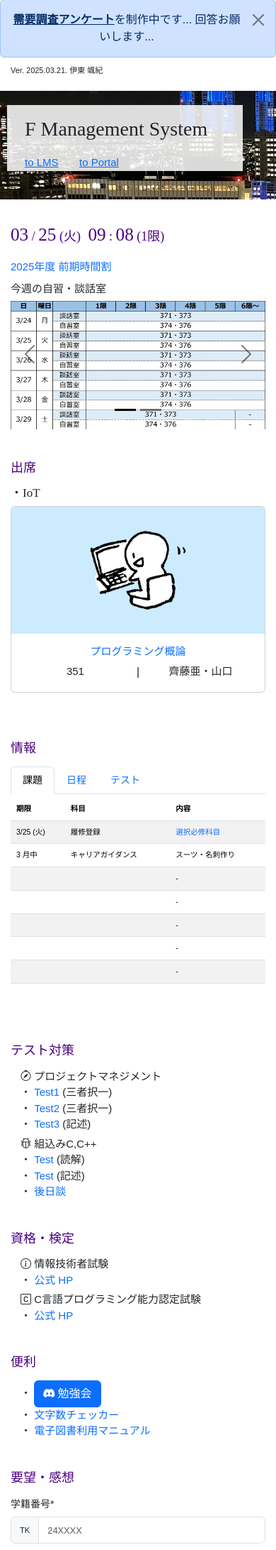
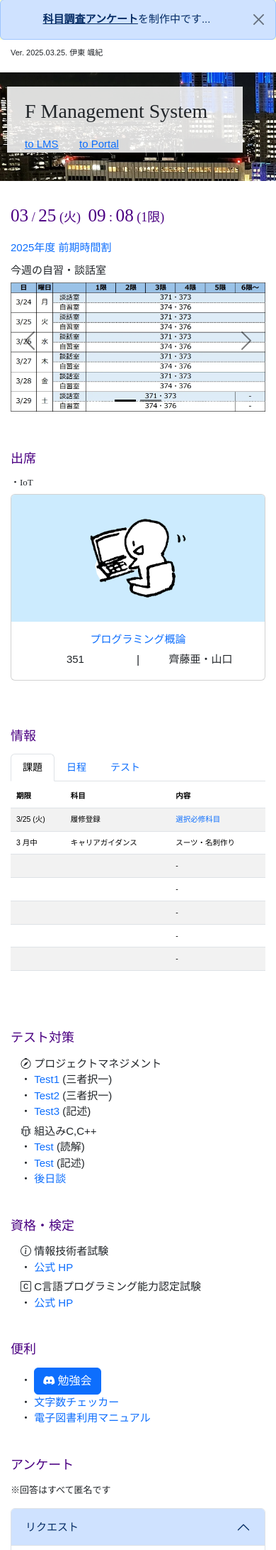
Before and after one commit to Phi110/f-management-system, a PHP site: page / in a window 390 px wide. Shown: the part 56-2240 px from the top of the page at 71% size. Run offline with PHP 8.4, Linux system fonts and the light colour scheme; some libraries are stand-ins or nearby versions; some web fonts are replaced.

Commit message:
Add files via upload

```diff
--- a/css/fms.css
+++ b/css/fms.css
@@ -105,15 +105,21 @@ table {
     font-size: 115%;
 }
 .custom-container {
-    padding: 0 7%;
+    padding: 0 8%;
 }
 .custom-container2 {
     padding-left: 2%;
     padding-right: 2%;
 }
 .starter-template {
-    padding: 25px 118px;
+    padding: 25px 100px;
     background-color: white;
+}
+.date {
+    padding: 1% 7%;
+}
+.curriculum {
+    padding: 2% 8%;
 }
 .background {
     position: relative;
@@ -156,8 +162,9 @@ table {
 }
 .carousel {
     width: 100%;
-    height: 420px;
+    height: 370px;
     overflow: hidden;
+    padding: 0 13%;
 }
 .program {
     border: 1px solid black;
@@ -377,7 +417,7 @@ table {
         font-size: 18px;
     }
     h3 {
-        font-size: 17px;
+        font-size: 13px;
     }
     h4 {
         font-size: 15px;
@@ -434,6 +474,17 @@ table {
     .title {
         padding: 0 0;
     }
+    .date {
+        padding: 1% 0;
+    }
+    .curriculum {
+        padding: 2% 0;
+    }
+    .carousel {
+        width: 100%;
+        height: 225px;
+        padding: 0 0;
+    }
     .picture {
         width: 100%;
         max-width: 100px;
@@ -448,6 +499,9 @@ table {
     .ver {
         font-size: 11px;
     }
+    .accordion-button {
+        font-size: 15px;
+    }
     .enter-form {
         padding-bottom: 0px;
     }
@@ -458,12 +512,8 @@ table {
         padding-left: 14px;
     }
     .btn-xs {
-        font-size: .7rem;
+        font-size: 13px;
         padding: 0.2rem 0.4rem;
     }
-    .carousel {
-        width: 100%;
-        height: 212px;
-        overflow: hidden;
-    }
+
 }
--- a/index.html
+++ b/index.html
@@ -44,7 +44,7 @@
                         <a class="nav-link" href="#useful">Useful</a>
                     </li>
                     <li class="nav-item">
-                        <a class="nav-link" href="#form">Form</a>
+                        <a class="nav-link" href="#enquete">Enquête</a>
                     </li>
                 </ul>
             </div>
@@ -52,8 +52,8 @@
     </nav>
 
     <!-- アラート -->
-    <div class="alert alert-primary alert-dismissible fade show text-center" role="alert">
-        <a href="#" class="alert-link">需要調査アンケート</a>を制作中です... 回答お願いします...
+    <div class="alert alert-primary alert-dismissible fade show text-center middle-text" role="alert">
+        <a href="#enquete" class="alert-link">科目調査アンケート</a>を制作中です...
         <button type="button" class="btn-close" data-bs-dismiss="alert" aria-label="Close"></button>
     </div>
 
@@ -63,7 +63,7 @@
         <div class="starter-template">
 
             <div class="ver">
-                Ver. 2025.03.21. 伊東 颯紀
+                Ver. 2025.03.25. 伊東 颯紀
             </div>
 
         </div>
@@ -82,21 +82,20 @@
 
         <div class="starter-template">
 
-
             <!-- 現在時 -->
-            <div class="custom-container top-space bottom-space">
+            <div class="date">
                 <span id="whattime"></span>
             </div>
 
             <!-- 2025時間割 -->
-            <div class="custom-container middle-text top-space bottom-space stretch">
+            <div class="curriculum middle-text stretch">
                 <a class="link-offset-2 link-underline link-underline-opacity-0" href="images/timetableH1.webp">
                     2025年度 前期時間割
                 </a>
             </div>
 
             <!-- カルーセル -->
-            <div id="carouselExampleDark" class="carousel carousel-dark slide custom-container top-space bottom-space" data-bs-ride="carousel">
+            <div id="carouselExampleDark" class="carousel carousel-dark slide top-space bottom-space" data-bs-ride="carousel">
                 <div class="carousel-indicators">
                     <button type="button" data-bs-target="#carouselExampleDark" data-bs-slide-to="0" class="active" aria-current="true" aria-label="Slide 1"></button>
                     <button type="button" data-bs-target="#carouselExampleDark" data-bs-slide-to="1" aria-label="Slide 2"></button>
@@ -460,10 +459,27 @@
 
             <br>
 
-            <!-- 要望・感想フォーム -->
-            <h2 id="form" class="bottom-space">要望・感想</h2>
+            <!-- アンケート -->
+            <h2 id="enquete" class="bottom-space">アンケート</h2>
+
+            <p>
+                ※回答はすべて匿名です
+            </p>
+
+            <!-- アコーディオン -->
+            <div class="accordion" id="accordion">
+
+                <!-- リクエスト -->
+                <div class="accordion-item">
+                    <h3 class="accordion-header">
+                        <button class="accordion-button" type="button" data-bs-toggle="collapse" data-bs-target="#request" aria-expanded="true" aria-controls="request">
+                            リクエスト
+                        </button>
+                    </h3>
+                    <div id="request" class="accordion-collapse collapse show">
+                        <div class="accordion-body">
                             <form id="surveyForm">
-                <div class="row g-3">
+                                <!-- <div class="row g-3">
                                     <div class="form-group col-sm-5">
                                         <div class="bottom-space">
                                             <label for="number">学籍番号*</label>
@@ -479,23 +495,42 @@
                                         </div>
                                         <input type="text" class="form-control" id="name" placeholder="山田 太郎" name="comment">
                                     </div>
+                                </div> -->
+
+                                <div class="form-group">
+                                    <label class="bottom-space" for="feedback">コメント</label>
+                                    <textarea class="form-control" placeholder="追加してほしい機能 等..." name="message" id="feedback" rows="8"></textarea>
                                 </div>
 
-                <div class="form-group top-space">
-                    <label class="bottom-space" for="feedback">コメント</label>
-                    <textarea class="form-control" placeholder="ここに入力..." name="message" id="feedback" rows="8"></textarea>
+                                <div class="top-space bottom-space">
+                                    <button type="submit" class="btn btn-outline-primary btn-sm btn-xs">送信</button>
+                                    <!-- <p class="right-side left-space">*任意</p> -->
+                                </div>
+                            </form>
+                        </div>
+                    </div>
                 </div>
 
-                <div class="top-space">
-                    <button type="submit" class="btn btn-outline-primary btn-sm btn-xs">送信</button>
-                    <p class="right-side left-space">*任意</p>
+                <!-- 科目調査 -->
+                <div class="accordion-item">
+                    <h3 class="accordion-header">
+                        <button class="accordion-button collapsed" type="button" data-bs-toggle="collapse" data-bs-target="#subject-survey" aria-expanded="false" aria-controls="subject-survey">
+                            科目調査
+                        </button>
+                    </h3>
+                    <div id="subject-survey" class="accordion-collapse collapse">
+                        <div class="accordion-body">
+                            現在作成中です...
                         </div>
-            </form>
+                    </div>
+                </div>
+
+            </div>
 
             <br>
 
             <!-- ログイン -->
-            <h2 id="login" class="enter-form">ログイン</h2>
+            <!-- <h2 id="login" class="enter-form">ログイン</h2>
             <form>
                 <div class="row">
                     <div class="form-group col-sm-6">
@@ -516,17 +551,16 @@
                         <button id="register" class="btn btn-outline-secondary btn-sm btn-xs">新規登録</button>
                     </div>
                 </div>
-            </form>
+            </form> -->
 
 
-            <img src="images/bar.webp" class="picture top-space">
+            <img src="images/bar.webp" class="picture top-space bottom-space">
         </div>
     </div>
 
     <!-- js -->
     <script src="js/fms.js" type="module"></script>
     <script src="js/form.js" type="module"></script>
-    <script src="js/login.js" type="module"></script>
 
     <script src="https://ajax.googleapis.com/ajax/libs/jquery/1.11.3/jquery.min.js"></script>
 	<script src="https://cdn.jsdelivr.net/npm/bootstrap@5.3.0-alpha3/dist/js/bootstrap.bundle.min.js"></script>
--- a/js/form.js
+++ b/js/form.js
@@ -19,18 +19,18 @@ const db = getFirestore(app);
 document.getElementById('surveyForm').addEventListener('submit', async (e) => {
     e.preventDefault();
 
-    const number = document.getElementById('number').value;
-    const name = document.getElementById('name').value;
+    /* const number = document.getElementById('number').value;
+    const name = document.getElementById('name').value; */
     const feedback = document.getElementById('feedback').value;
 
     try {
         await addDoc(collection(db, "surveys"), {
             feedback: feedback,
-            number: number,
-            name: name,
+            /* number: number,
+            name: name, */
             timestamp: new Date()
         });
-        alert('要望・感想が送信されました！');
+        alert('リクエスト が送信されました！');
         document.getElementById('surveyForm').reset();
     } catch (e) {
         console.error("エラー: ", e);
```
Also changed, not shown: other parts of css/fms.css (+49 -16 lines). Lines whose indentation alone changed are shown as unchanged.
